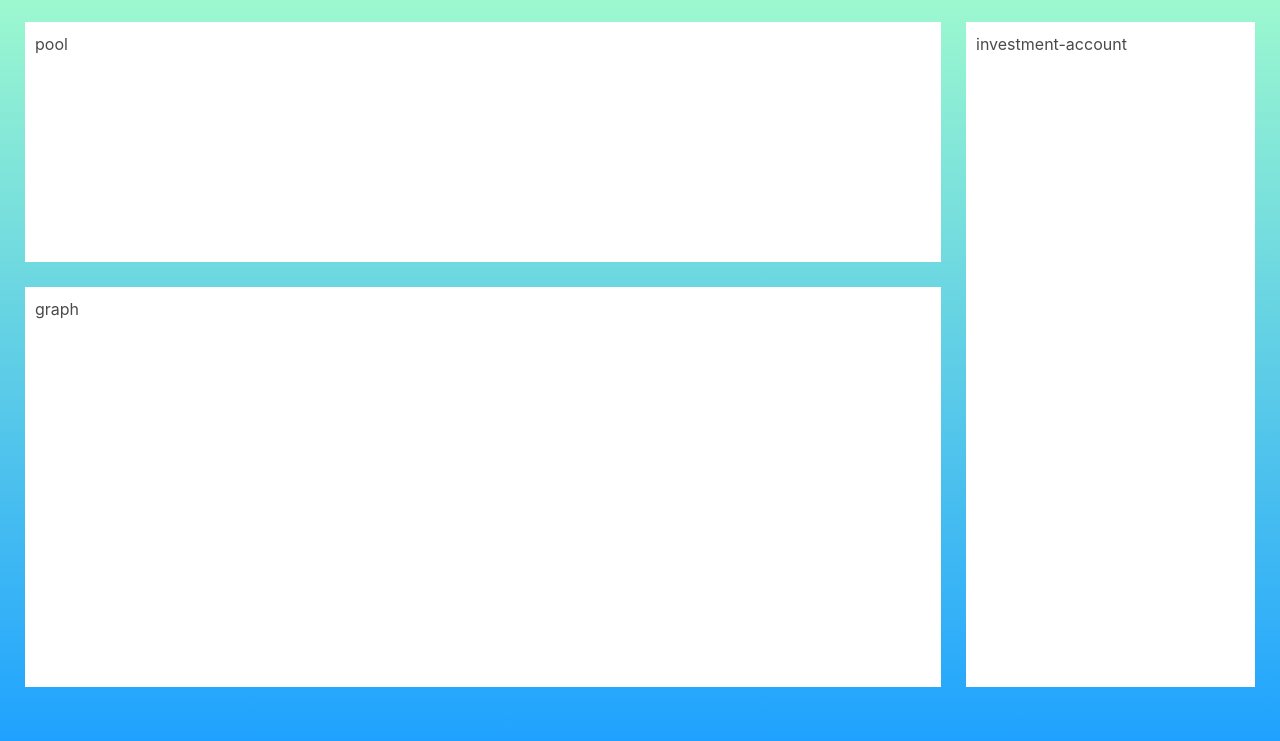
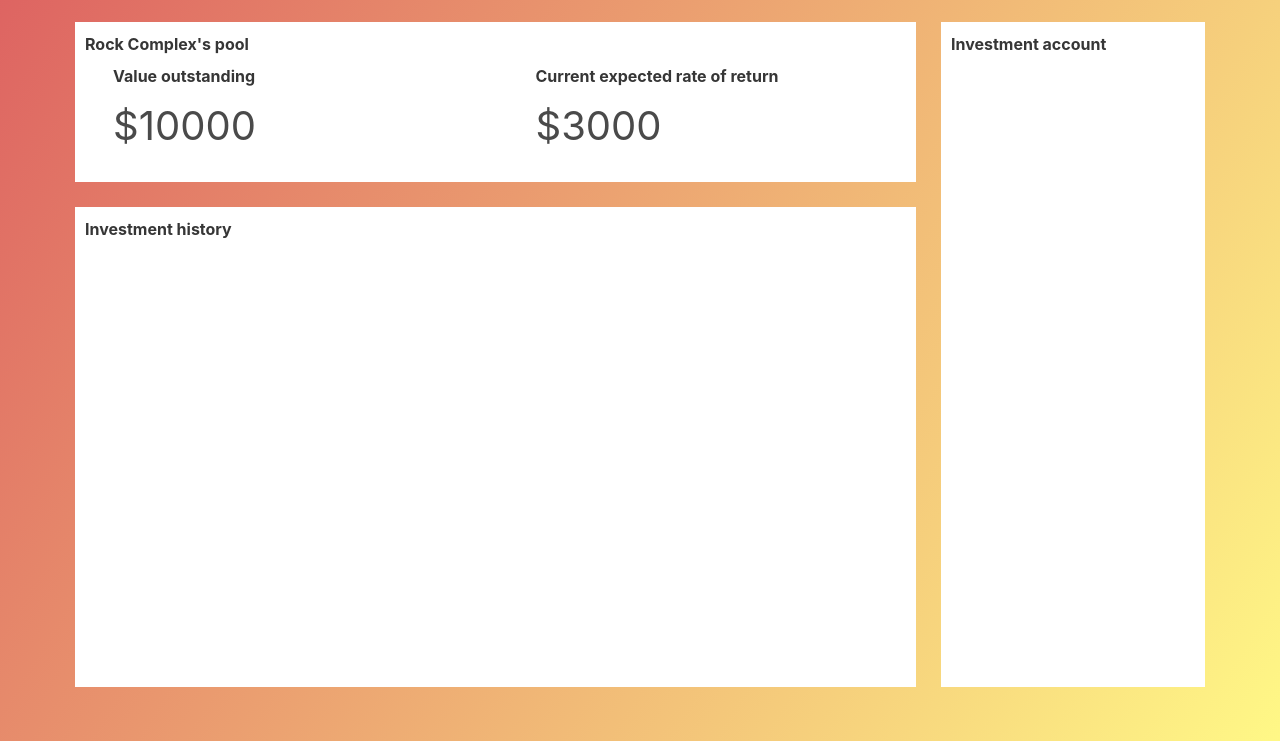
Before and after one commit to hnrytrn/hack-western-4, a website: page app/templates/dashboard.html in a window 1280 px wide. Shown: the part 59-800 px from the top of the page. Drawn offline with nearby package versions, Linux system fonts and the light colour scheme.

Commit message:
idek anymore

```diff
--- a/app/css/dashboard.css
+++ b/app/css/dashboard.css
@@ -1,23 +1,27 @@
 body{
-            background: #1fa2ff;
-            background: -webkit-linear-gradient(bottom,#1fa2ff,#a6ffcb);
-            background: -moz-linear-gradient(bottom,#1fa2ff,#a6ffcb);
-            background: linear-gradient(bottom,#1fa2ff,#a6ffcb);
-            height:100vh;
+
+
+            background: #fff886;
+            background: -webkit-linear-gradient(bottom right,#fff886,#dd6161);
+            background: -moz-linear-gradient(bottom right,#fff886,#dd6161);
+            background: linear-gradient(bottom right,#fff886,#dd6161);
+
+            min-height:100vh;
 }
 .mycard{
-	background-color: white;
+    background: white;
 	padding:10px;
 	margin:25px;
 }
 #pool{
-	height:30vh;
+	height:20vh;
 }
 #graph{
-	height:50vh;
+	height:60vh;
 }
 #investment-account{
 	height: calc(80vh + 25px);
+	/*this will mess up for mobile stacked view*/
 	margin-left:0px;
 }
 #col1{
@@ -26,3 +30,16 @@ body{
 #col2{
 	padding-left:0px;
 }
+#columns{
+	padding-left:50px;
+	padding-right:50px;
+}
+.pool-val{
+	font-size: 250%;
+}
+.val-col{
+	padding-left:40px;
+}
+.label{
+	margin-bottom:0px;
+}
--- a/app/templates/dashboard.html
+++ b/app/templates/dashboard.html
@@ -12,7 +12,7 @@
   </head>
   <body>
     <!-- NAVBAR -->
-    <nav class="navbar" role="navigation" aria-label="dropdown navigation">
+    <nav class="navbar is-transparent" role="navigation" aria-label="dropdown navigation">
       <a class="navbar-item">
         <img src="https://bulma.io/images/bulma-logo.png" alt="Bulma: a modern CSS framework based on Flexbox" width="112" height="28">
       </a>
@@ -23,19 +23,28 @@
         </a>
       </div>
     </nav>
-
-  <div class="columns">
+  <div id="columns" class="columns">
     <div id="col1" class="column is-three-quarters">
       <div id="pool" class="mycard">
-        <p>pool</p>
+        <label class="label">Rock Complex's pool</label>
+        <div class="columns">
+        <div class="column val-col">
+          <label class="label">Value outstanding</label>
+          <p class="pool-val">$10000</p>
+        </div>
+        <div class="column val-col">
+          <label class="label">Current expected rate of return</label>
+          <p class="pool-val">$3000</p>
+        </div>
+        </div>
       </div>
       <div id="graph" class="mycard">
-        <p>graph</p>
+        <label class="label">Investment history</label>
       </div>
     </div>
     <div id="col2" class="column">
       <div id="investment-account" class="mycard">
-        <p>investment-account</p>
+        <label class="label">Investment account</label>
       </div>
     </div>
   </div>
```
